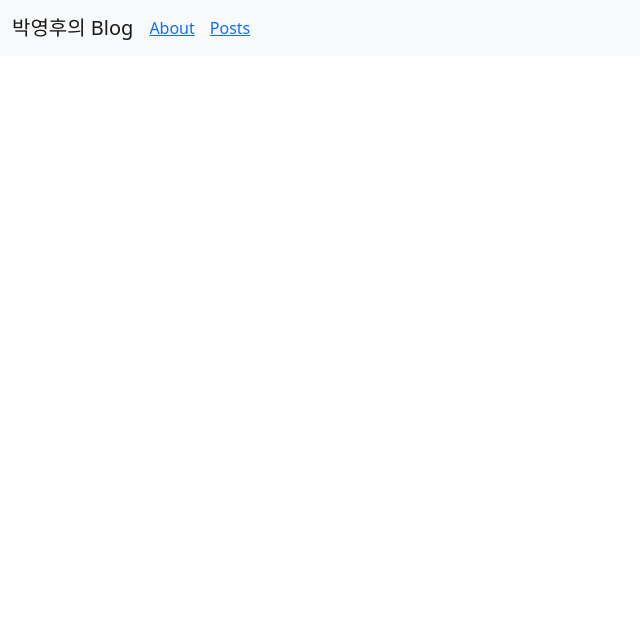
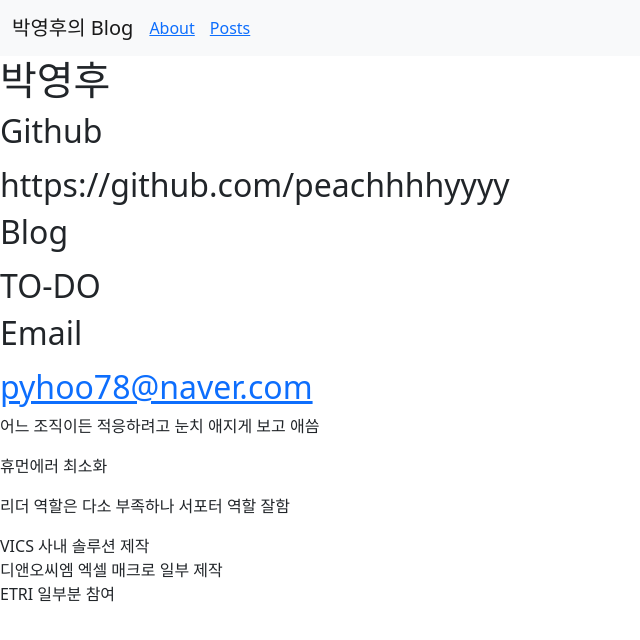
Before and after one commit to peachhhhyyyy/techblog, a Next.js app: page /about in a window 1280 px wide. Shown: the top 640 px of the page, without its empty margins (0-640 px from the left). Built offline with nearby package versions, Linux system fonts and the light colour scheme.

Commit message:
테스트

```diff
--- a/pages/about.js
+++ b/pages/about.js
@@ -11,7 +11,39 @@ export default function Homepage() {
 
         <Navigation />
 
-        {/* 리스트 컴포넌트 넣을 예정 */}
+        <div className="about-container">
+          <div className="profile">
+            <h1>박영후</h1>
+            <h2>
+              <p>Github</p>
+              <a>https://github.com/peachhhhyyyy</a>
+            </h2>
+            <h2>
+              <p>Blog</p>
+              <a>TO-DO</a>
+            </h2>
+            <h2>
+              <p>Email</p>
+              <a href="mailto:pyhoo78@naver.com">pyhoo78@naver.com</a>
+            </h2>
+          </div>
+          <div className="introduce">
+            <p>어느 조직이든 적응하려고 눈치 애지게 보고 애씀</p>
+            <p>휴먼에러 최소화</p>
+            <p>리더 역할은 다소 부족하나 서포터 역할 잘함</p>
+          </div>
+          <div className="project">
+            <div className="project-area">
+              VICS 사내 솔루션 제작
+            </div>
+            <div className="project-area">
+              디앤오씨엠 엑셀 매크로 일부 제작
+            </div>
+            <div className="project-area">
+              ETRI 일부분 참여
+            </div>
+          </div>
+        </div>
       </div>
     );
 }
```
